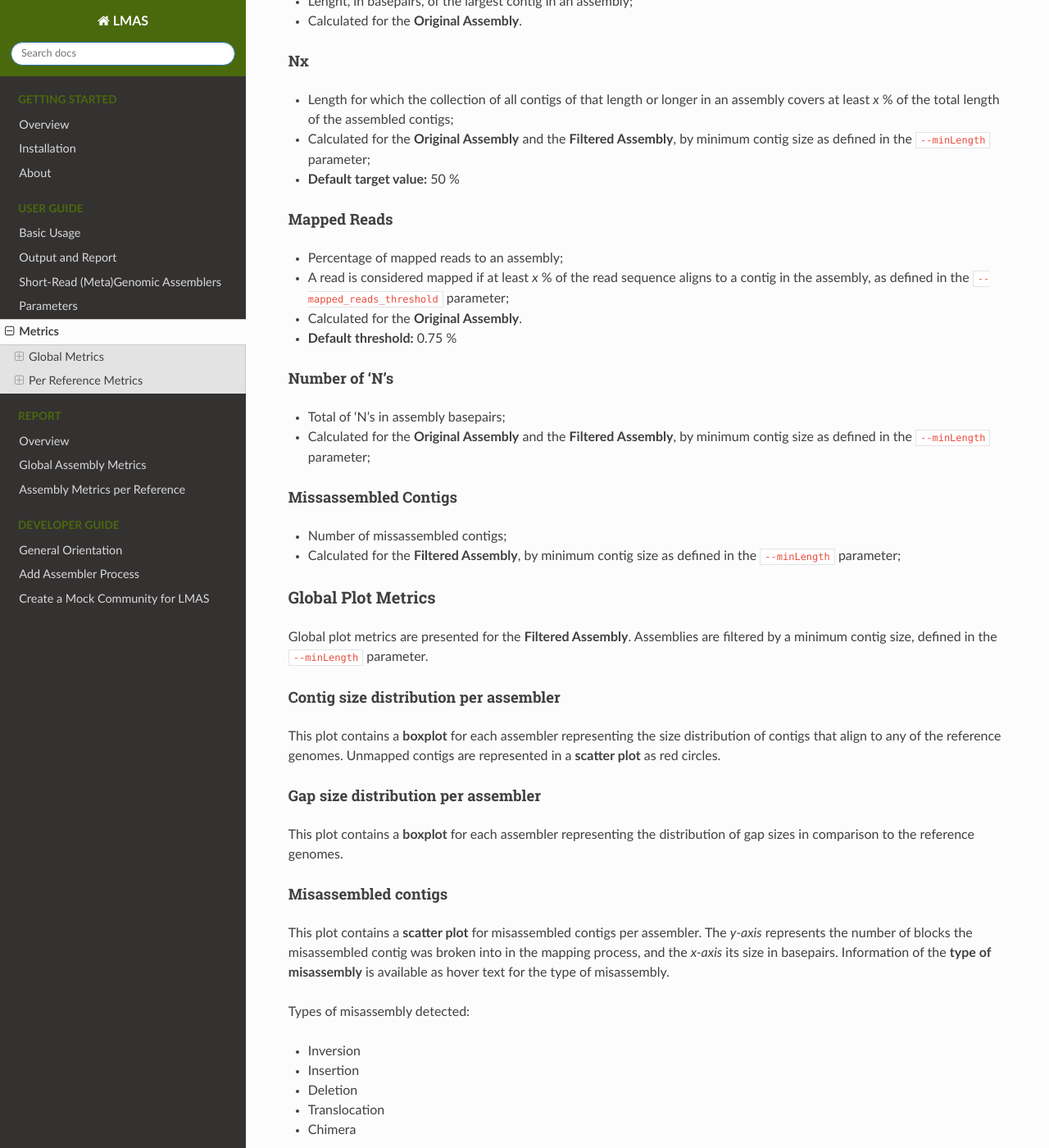
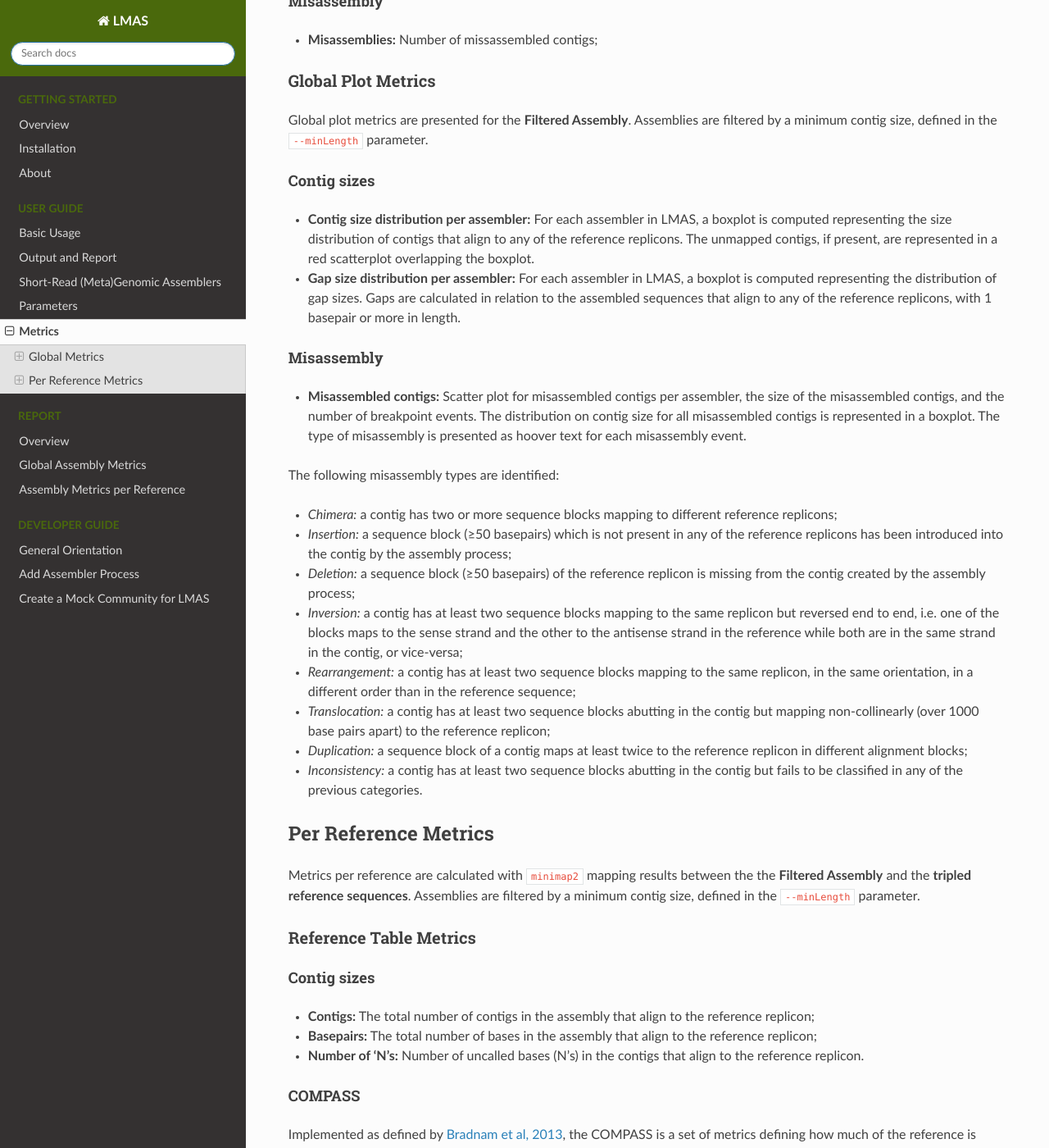
Before and after one commit to B-UMMI/LMAS, a Sphinx documentation site: the page built from docs/user/metrics.rst, in a window 1280 px wide and 1400 px high, scrolled down 687 px. Shown: the whole window at 82% size. Built offline with Sphinx 7.4.7 and the Read the Docs theme 2.0.0, drawn with Linux system fonts in a browser that asks for light colours; some of the changed text lies outside the part shown.

Commit message:
update parameters, report overview and metrics

```diff
--- a/docs/index.rst
+++ b/docs/index.rst
@@ -6,7 +6,7 @@
 LMAS's
 ======
 
-.. figure:: resources/LMAS_ascii.png
+.. figure:: resources/LMAS_ascii.jpeg
    :align: center
    :alt: LMAS Logo
 
--- a/docs/report/overview.rst
+++ b/docs/report/overview.rst
@@ -3,6 +3,11 @@ Overview
 
 LMAS creates an interactive HTML report, stored in the ``report/`` folder in the directory where the workflow was executed.
 To open the report simply click on the ``index.html`` file and the report will open on your default browser.
+
+The JavaScript source code for the interactive report comes bundled with LMAS but is freely available at https://github.com/cimendes/lmas_report.
+It was built with the JavaScript frameworks React (https://reactjs.org/, version 16.8.0) and Material-UI (https://material-ui.com/, version 4.11.00).
+All interactive charts were rendered with the graph visualization library Plotly.js (https://plotly.com/javascript/, version 1.57.1) through its
+React component, react-plotly (https://plotly.com/javascript/react/, version 2.5.0).
 
 On the top right corner there's a direct link to LMAS `source repository <https://github.com/cimendes/LMAS>`_ and
 `documentation <https://lmas.readthedocs.io/en/latest>`_.
--- a/docs/user/metrics.rst
+++ b/docs/user/metrics.rst
@@ -8,79 +8,55 @@ Global Metrics
 Global Table Metrics
 ^^^^^^^^^^^^^^^^^^^^^
 
-Global table metrics are presented both for the **Original Assembly** and for the **Filtered Assembly**.
+Global table metrics are presented both for the **Original Assembly** and the **Filtered Assembly**.
 Assemblies are filtered by a minimum contig size, defined in the ``--minLength`` parameter.
 
-Contigs
-"""""""
-* Total number of contigs in an assembly;
-* Calculated for the **Original Assembly** and the **Filtered Assembly**, by minimum contig size as defined in the ``--minLength`` parameter;
+Contig sizes
+"""""""""""""
 
-Basepairs
-"""""""""
-* Total number of basepairs in an assembly;
-* Calculated for the **Original Assembly** and the **Filtered Assembly**, by minimum contig size as defined in the ``--minLength`` parameter;
+* **Contigs:** Total number of contigs in the assembly;
+* **Basepairs:** Total number of basepairs in the assembly;
+* **Maximum contig size:** The length, in basepairs, of the largest contig in the assembly;
+* **‘N’s:** Number of uncalled bases;
+* **Mapped reads:** Percentage of mapped reads to an assembly (A read is considered mapped if at least *x* % of the read sequence aligns to a contig in the assembly, as defined in the ``--mapped_reads_threshold`` parameter);
 
-Maximum Contig Size
-"""""""""""""""""""
-* Lenght, in basepairs, of the largest contig in an assembly;
-* Calculated for the **Original Assembly**.
 
-Nx
-"""
-* Length for which the collection of all contigs of that length or longer in an assembly covers at least *x* % of the total length of the assembled contigs;
-* Calculated for the **Original Assembly** and the **Filtered Assembly**, by minimum contig size as defined in the ``--minLength`` parameter;
-* **Default target value:** 50 %
+Contiguity
+""""""""""""
 
-Mapped Reads
+* **Nx (where 0 < x ⩽ 100):** Length for which the collection of all assembled sequences of that length or longer in an assembly covers at least a given percentage of the total length of the assembly (Default target value of 50%);
+
+Misassembly
 """"""""""""
-* Percentage of mapped reads to an assembly;
-* A read is considered mapped if at least *x* % of the read sequence aligns to a contig in the assembly, as defined in the ``--mapped_reads_threshold`` parameter;
-* Calculated for the **Original Assembly**.
-* **Default threshold:** 0.75 %
+* **Misassemblies:** Number of missassembled contigs;
 
-Number of 'N's
-""""""""""""""
-* Total of 'N's in assembly basepairs;
-* Calculated for the **Original Assembly** and the **Filtered Assembly**, by minimum contig size as defined in the ``--minLength`` parameter;
-
-Missassembled Contigs
-"""""""""""""""""""""
-* Number of missassembled contigs;
-* Calculated for the **Filtered Assembly**, by minimum contig size as defined in the ``--minLength`` parameter;
 
 Global Plot Metrics
 ^^^^^^^^^^^^^^^^^^^^
 Global plot metrics are presented for the **Filtered Assembly**.
 Assemblies are filtered by a minimum contig size, defined in the ``--minLength`` parameter.
 
-Contig size distribution per assembler
-"""""""""""""""""""""""""""""""""""""""
+Contig sizes
+""""""""""""
 
-This plot contains a **boxplot** for each assembler representing the size distribution of contigs that align to any of the reference genomes.
-Unmapped contigs are represented in a **scatter plot** as red circles.
+* **Contig size distribution per assembler:** For each assembler in LMAS, a boxplot is computed representing the size distribution of contigs that align to any of the reference replicons. The unmapped contigs, if present, are represented in a red scatterplot overlapping the boxplot.
+* **Gap size distribution per assembler:** For each assembler in LMAS, a boxplot is computed representing the distribution of gap sizes. Gaps are calculated in relation to the assembled sequences that align to any of the reference replicons, with 1 basepair or more in length.
 
-Gap size distribution per assembler
-""""""""""""""""""""""""""""""""""""
+Misassembly
+""""""""""""
+* **Misassembled contigs:** Scatter plot for misassembled contigs per assembler, the size of the misassembled contigs, and the number of breakpoint events.  The distribution on contig size for all misassembled contigs is represented in a boxplot. The type of misassembly is presented as hoover text for each misassembly event.
 
-This plot contains a **boxplot** for each assembler representing the distribution of gap sizes in comparison to the reference genomes.
+The following misassembly types are identified:
 
-Misassembled contigs
-""""""""""""""""""""
+* *Chimera:* a contig has two or more sequence blocks mapping to different reference replicons;
+* *Insertion:* a sequence block (≥50 basepairs) which is not present in any of the reference replicons has been introduced into the contig by the assembly process;
+* *Deletion:* a sequence block (≥50 basepairs) of the reference replicon is missing from the contig created by the assembly process;
+* *Inversion:* a contig has at least two sequence blocks mapping to the same replicon but reversed end to end, i.e. one of the blocks maps to the sense strand and the other to the antisense strand in the reference while both are in the same strand in the contig, or vice-versa;
+* *Rearrangement:* a contig has at least two sequence blocks mapping to the same replicon, in the same orientation, in a different order than in the reference sequence;
+* *Translocation:* a contig has at least two sequence blocks abutting in the contig but mapping non-collinearly (over 1000 base pairs apart) to the reference replicon;
+* *Duplication:* a sequence block of a contig maps at least twice to the reference replicon in different alignment blocks;
+* *Inconsistency:* a contig has at least two sequence blocks abutting in the contig but fails to be classified in any of the previous categories.
 
-This plot contains a **scatter plot** for misassembled contigs per assembler. The *y-axis* represents the number of blocks the misassembled
-contig was broken into in the mapping process, and the *x-axis* its size in basepairs.
-Information of the **type of misassembly** is available as hover text for the type of misassembly.
-
-Types of misassembly detected:
-
-- Inversion
-- Insertion
-- Deletion
-- Translocation
-- Chimera
-
-Additionally, a **boxplot** representing the contig size distribution for all misassembled contigs is available.
 
 Per Reference Metrics
 ---------------------
@@ -91,119 +67,68 @@ Assemblies are filtered by a minimum contig size, defined in the ``--minLength``
 Reference Table Metrics
 ^^^^^^^^^^^^^^^^^^^^^^^^^
 
+Contig sizes
+"""""""""""""
+* **Contigs:** The total number of contigs in the assembly that align to the reference replicon;
+* **Basepairs:** The total number of bases in the assembly that align to the reference replicon;
+* **Number of ‘N’s:** Number of uncalled bases (N's) in the contigs that align to the reference replicon.
+
+COMPASS
+""""""""
+Implemented as defined by `Bradnam et al, 2013 <https://doi.org/10.1186/2047-217X-2-10>`_,
+the COMPASS is a set of metrics defining how much of the reference is covered by alignments of contigs.
+
+* **Breadth of Coverage:** Ratio of covered sequence on the reference by aligned contigs;
+* **Multiplicity:** Ratio of the length of alignable assembled sequence to covered sequence on the reference;
+* **Validity:** Ratio of the length of the alignable assembled sequence to total basepairs in the aligned contigs;
+* **Parsimony:** Cost of the assembly (multiplicity over validity);
+
 Contiguity
 """"""""""
-* Longest single alignment between the assembly and the reference, relative to the reference length;
-* Implemented as defined by `Wick & Holt, 2021 <https://doi.org/10.12688/f1000research.21782.4>`_.
-
-Multiplicity
-""""""""""""
-* Ratio of the length of alignable assembled sequence to covered sequence on the reference;
-* Implemented as defined by `Bradnam et al, 2013 <https://doi.org/10.1186/2047-217X-2-10>`_.
-
-Validity
-"""""""""
-* Ratio of the length of alignable assembled sequence to total basepairs in the aligned contings;
-* Implemented as defined by `Bradnam et al, 2013 <https://doi.org/10.1186/2047-217X-2-10>`_.
-
-Parsimony
-"""""""""
-* Cost of the assembly (multiplicity over validity);
-* How many bases of assembled sequence need to be inspected, in order to find one base of real, validatable sequence;
-* Implemented as defined by `Bradnam et al, 2013 <https://doi.org/10.1186/2047-217X-2-10>`_.
+* **Contiguity:** longest single alignment between the assembly and the reference, relative to the reference length;
+* **NAx (where 0 < x ⩽ 100):** Length for which the collection of aligned assembled sequences of that length or longer in an assembly covers at least a given percentage of the total length of the reference replicon;
+* **NGx (where 0 < x ⩽ 100):** Length for which the collection of aligned contigs of that length or longer covers at least a given percentage of the sequence of the reference.
+* **Lx (where 0 < x ⩽ 100):** Minimal number of contigs that cover x % of the sequence of the reference;
 
 Identity
-"""""""""
-* Ratio of identical basepairs in all aligned contigs to the reference.
+""""""""""""
+* **Identity:** Ratio of identical basepairs in all aligned contigs to the reference;
+* **Lowest identity:** Identity of the lowest scoring contig to the reference.
 
-Lowest Identity
-"""""""""""""""
-* Identity of the lowest scoring contig to the reference.
+Misassembly
+""""""""""""
 
-Breadth of Coverage
-"""""""""""""""""""
-* Ratio of covered sequence on the reference by aligned contigs;
-* Implemented as defined by `Bradnam et al, 2013 <https://doi.org/10.1186/2047-217X-2-10>`_.
-
-Aligned Contigs
-"""""""""""""""
-* Number of aligned contigs to the reference.
-
-Missassembled Contigs
-"""""""""""""""""""""
-* Number of aligned contigs with misassemblies.
-
-Lx
-"""
-* Minimal number of contigs that cover *x* % of the sequence of the reference;
-* Implemented as defined by `Gurevich et al, 2013 <https://dx.doi.org/10.1093%2Fbioinformatics%2Fbtt086>`_;
-* **Default target:** 90 %
-
-NAx
-"""
-* Length for which the collection of all aligned contigs of that length or longer covers at least *x* % of the total length of the aligned assembled contigs;
-* Implemented as defined by `Gurevich et al, 2013 <https://dx.doi.org/10.1093%2Fbioinformatics%2Fbtt086>`_;
-* **Default target:** 50 %
-
-NGx
-"""
-* Length for which the collection of all aligned contigs of that length or longer covers at least *x* % of the sequence of the reference.
-* Implemented as defined by `Gurevich et al, 2013 <https://dx.doi.org/10.1093%2Fbioinformatics%2Fbtt086>`_;
-* **Default target:** 50 %
-
-Aligned Basepairs
-"""""""""""""""""
-* Total basepairs aligned to to the reference.
-
-Number of 'N'
-"""""""""""""
-* Total of 'N' basepairs in the contigs aligned to to the reference.
+* **Misassemblies:** Number of aligned contigs that contain a misassembly event;
 
 Reference Plot Metrics
 ^^^^^^^^^^^^^^^^^^^^^^^
 
-Genome Fragmentation
-""""""""""""""""""""
+Data for assemblers who fail to produce sequences that align to the reference aren't present in the plots.
 
-**Scatter plot** representing the *number of contigs* (x-axis) per *breath of coverage* (y-axis) of the reference per assembler.
-Data for assemblers who fail to produce sequences that align to the reference aren't present.
 
-Lx Metric
+COMPASS
+""""""""
+
+* **Genome Fragmentation:** Scatter plot representing the number of contigs per breadth of coverage of the reference, per assembler.
+
+Contiguity
+"""""""""""
+
+* **NAx (where 0 < x ⩽ 100):** Line plot of the length for which the collection of all aligned contigs of that length or longer covers at least *x* % of the total length of the aligned assembled contigs, from 0 to 100%;
+* **NGx (where 0 < x ⩽ 100):** Line plot for the length for which the collection of all aligned contigs of that length or longer covers at least *x* % of the sequence of the reference, from 0 to 100%;
+* **Lx (where 0 < x ⩽ 100):** Line plot for minimal number of contigs (L Metric) that cover the sequence of the reference, from 0 to 100%;
+
+Identity
 """"""""""
-**Line plot** for minimal number of contigs (L Metric) that cover the sequence of the reference, from 0 to 100%.
 
-NAx Metric
-"""""""""""
-**Line plot** the length for which the collection of all aligned contigs of that length or longer covers at least
-*x* % of the total length of the aligned assembled contigs (NA Metric), from 0 to 100%.
+* **Pls Metric:** Scatter plot for the Phred-like score per contig, per assembler;
+* **Gaps:** Location of gaps in comparison to the reference sequence, per assembler, with the cumulative number of gaps per position in the reference. Gaps with 1 basepair or more in length are considered;
+* **SNPs:** Location of substitutions in comparison to the reference sequence, per assembler, with the indication of the substitution type and coordinate in the reference. Additionally, the cumulative number of SNPs per position in the reference is presented;
 
-NGx Metric
-"""""""""""
-**Line plot** for the length for which the collection of all aligned contigs of that length or longer covers at least
-*x* % of the sequence of the reference (NG metric), from 0 to 100%.
-
-PLS Metric
-"""""""""""
-**Scatter plot** for the Phred-like score (PLS) per contig, per assembler.
-Data for assemblers who fail to produce sequences that align to the reference aren't present.
-
-The Phred-like score for each contig is obtained as following:
+The Pls or Phred-like score is a scoring function based on the identity of each aligned contig to the reference replicon.
+For each contig, it is obtained as following:
 
 .. image:: ../resources/phred.png
     :alt: PLS
     :align: center
     :scale: 100 %
-
-Gaps
-""""
-Location of **gaps** in comparison to the reference sequence, per assembler. Length of gap, in basepairs, and coordinates in the reference
-is available as hover text.
-The **histogram** of the cumulative number of gaps per position in the reference is available above the gap location plot.
-Data for assemblers who fail to produce sequences that align to the reference aren't present.
-
-SNPs
-""""
-Location of **substitutions** in comparison to the reference sequence, per assembler. Substitution type and coordinate in the reference
-is available as hover text.
-The **histogram** of the cumulative number of substitutions per position in the reference is avaiable above the SNP location plot.
-Data for assemblers who fail to produce sequences that align to the reference aren't present.
```
Also changed, not shown: docs/user/parameters.rst (+4 -4 lines).
